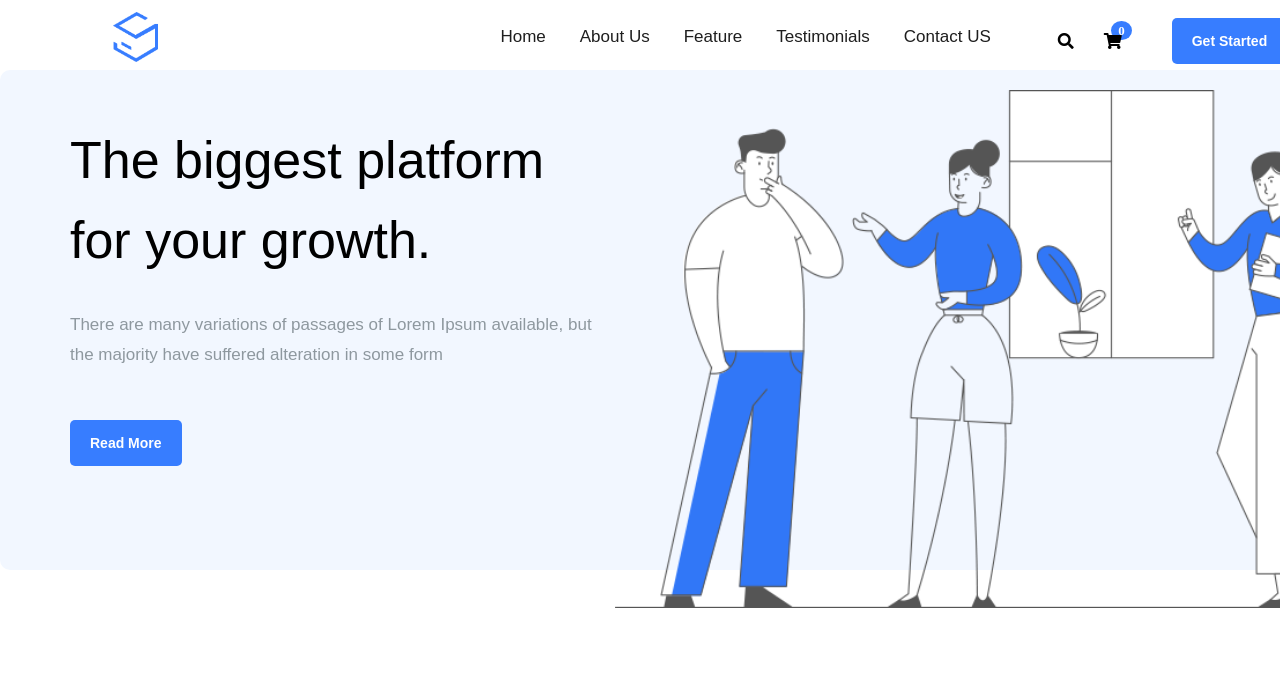
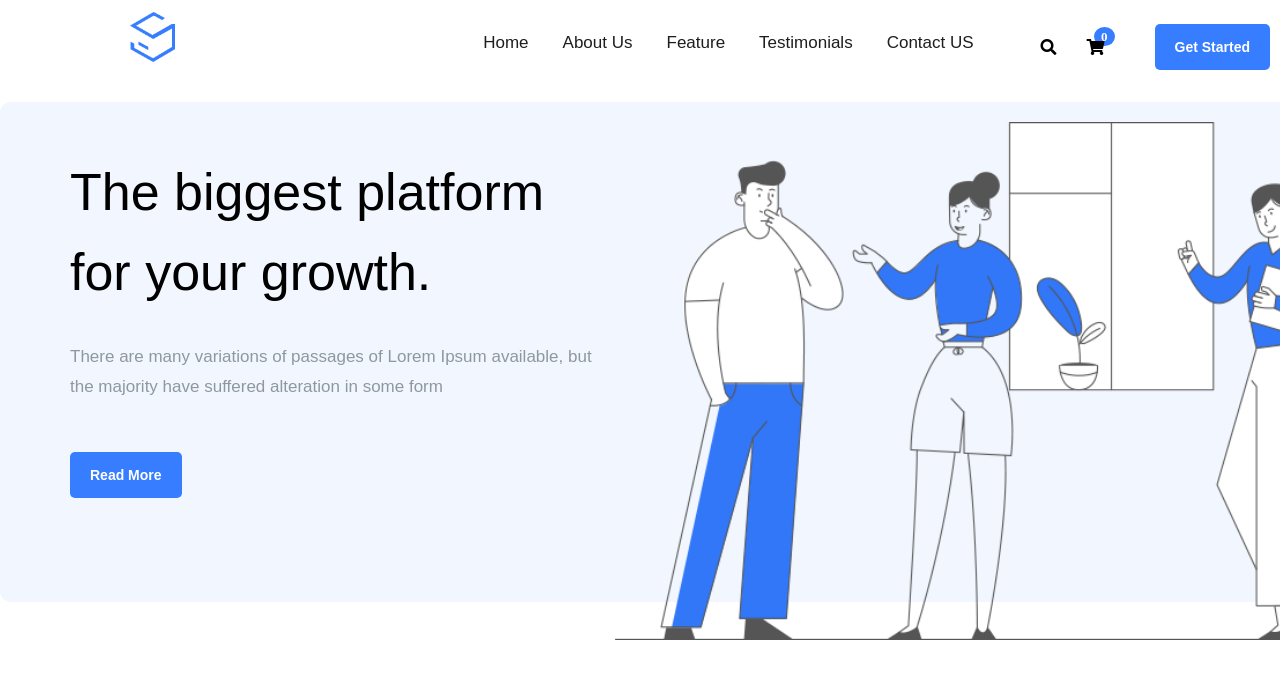
Before and after one commit to SpaceWolfy/proj-html-vuejs, a Vue app: page / in a window 1280 px wide. Shown: the top 678 px of the page. Built offline with nearby package versions, Linux system fonts and the light colour scheme.

Commit message:
change of properties values

```diff
--- a/src/style/HeaderBox.scss
+++ b/src/style/HeaderBox.scss
@@ -3,13 +3,13 @@
 
 header {
   height: 70px;
-  padding-top: 12px;
+  margin: 12px 130px 20px 130px;
   display: flex;
-  justify-content: space-around;
+  justify-content: space-between;
 
   .logo {
     width: 45px;
-    margin-right: 100px;
+
     img {
       width: 100%;
     }
```
